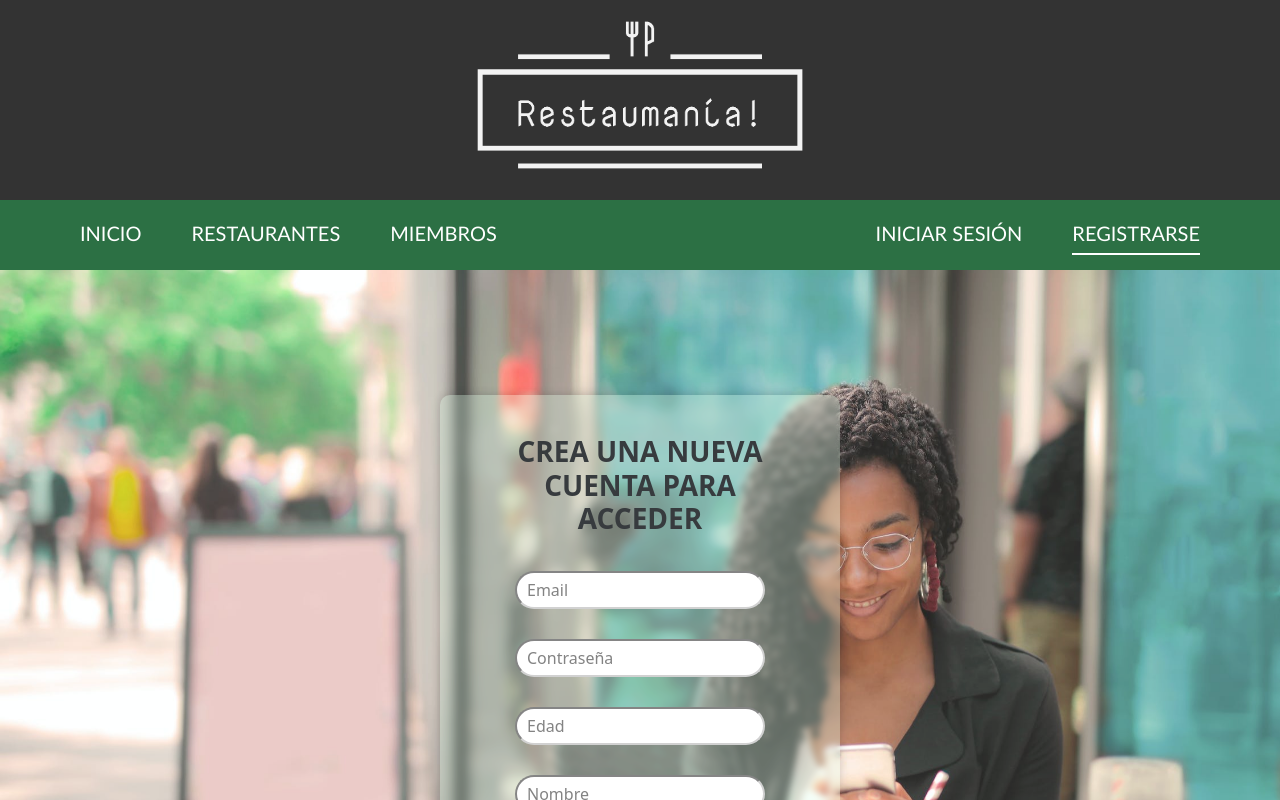
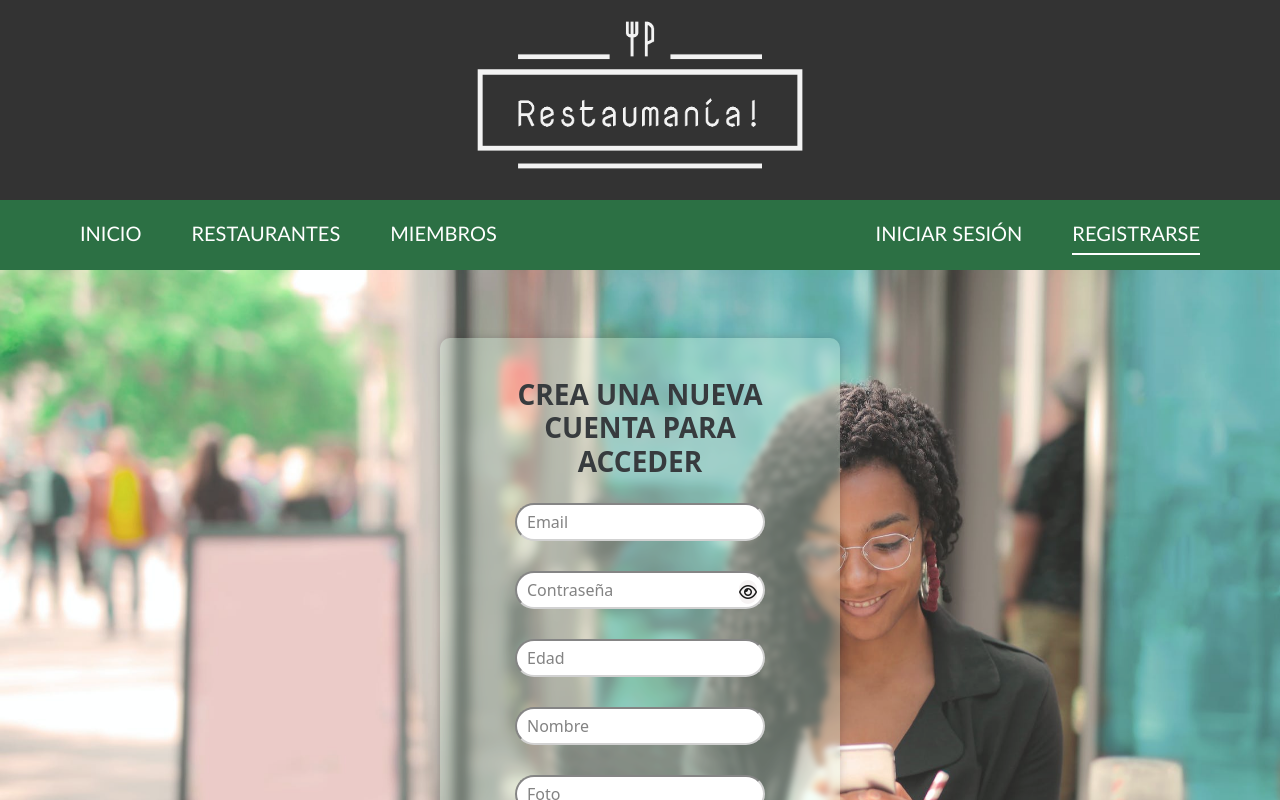
Before and after one commit to georgekutsia/pro10-restaurantes, an Angular app: page /register in a window 1280 px wide. Shown: the top 800 px of the page. Built offline with nearby package versions, Linux system fonts and the light colour scheme; some icons are missing.

Commit message:
login y register mejorado

```diff
--- a/src/app/pages/login/login.component.html
+++ b/src/app/pages/login/login.component.html
@@ -4,17 +4,18 @@
         <h3 class="form-h3">INICIA SESIÓN CON TU CUENTA DE RESTAUMANÍACO</h3>
         <div>
             <input type="email" placeholder="Email" formControlName="email" />
-            <p *ngIf="(submited && loginForm?.get('email')?.hasError('required'))">El campo es requerido</p>
-            <p *ngIf="(submited && loginForm?.get('email')?.hasError('pattern'))">No tiene formato válido</p>
+            <p *ngIf="subCorrect && loginForm?.get('email')?.hasError('required')">El campo es requerido</p>
+            <p *ngIf="(subCorrect && loginForm?.get('email')?.hasError('pattern'))">No tiene formato válido</p>
         </div>
         <div class="father-password">
             <input type="{{ showPass }}" placeholder="Contraseña" formControlName="password" />
-            <button class="button-toggle" type="button" (click)="togglePassword()"><i class="fa-regular fa-eye"></i></button>
-            <p *ngIf="(submited && loginForm?.get('password')?.hasError('required'))">El campo es requerido</p>
-            <p *ngIf="(submited && loginForm?.get('password')?.hasError('pattern'))">No tiene formato válido</p>
-                    <div *ngIf="loginError" class="login-error">
-            <p>Usuario o contraseña incorrectos. Por favor, inténtalo de nuevo.</p>
-        </div>
+            <button *ngIf="showPass ==='password'" class="button-toggle" type="button" (click)="togglePassword()"><i class="fa-regular fa-eye"></i></button>
+            <button *ngIf="showPass === 'text'" class="button-toggle" type="button" (click)="togglePassword()"><i class="fa-regular fa-eye-slash"></i></button>
+            <p *ngIf="(subCorrect && loginForm?.get('password')?.hasError('required'))">El campo es requerido</p>
+            <p *ngIf="(subCorrect && loginForm?.get('password')?.hasError('pattern'))">No tiene formato válido</p>
+            <div *ngIf="loginError" class="login-error">
+                <p>Usuario o contraseña incorrectos. Por favor, inténtalo de nuevo.</p>
+            </div>
         </div>
         <button class="form-btn">Entrar</button>
     </form>
--- a/src/app/pages/login/login.component.ts
+++ b/src/app/pages/login/login.component.ts
@@ -11,14 +11,15 @@ import { Router } from '@angular/router'
 export class LoginComponent implements OnInit {
   loginForm!: FormGroup;
   submited: boolean = false;
-  showPass = 'password';
-  loginError = false;
+  subCorrect:boolean = false;
+  showPass:string = 'password';
+  loginError:boolean = false;
   constructor(private form: FormBuilder, private api: AuthService, private router: Router){}
 
   ngOnInit(): void {
     this.loginForm = this.form.group({
       email: ["", [Validators.required, Validators.pattern("^[a-zA-Z0-9.!#$%&’*+/=?^_`{|}~-]+@[a-zA-Z0-9-]+(?:\.[a-zA-Z0-9-]+)*")]],
-      password: [""],
+      password: ["", [Validators.required, Validators.pattern(/^(?=.*[a-z])(?=.*[A-Z])(?=.*\d)[a-zA-Z\d]{8,}$/)]],
     })
   }
 
@@ -26,7 +27,8 @@ export class LoginComponent implements OnInit {
     this.showPass = this.showPass === 'password' ? 'text' : 'password';
   }
   login() {
-  if (this.loginForm.valid) {
+    this.subCorrect = true;
+    if (this.loginForm.valid) {
     this.submited = true;
     this.api.login(this.loginForm.value).subscribe(
       (data: any) => {
@@ -37,8 +39,8 @@ export class LoginComponent implements OnInit {
       },
       (error) => {
         console.error(error);
+        this.submited = false;
         this.loginError = true;
-        this.submited = false;
       }
     );
   }
--- a/src/app/pages/register/register.component.html
+++ b/src/app/pages/register/register.component.html
@@ -1,31 +1,34 @@
 <div class="signup-bg">
-    <div *ngIf="submited" class="lds-ripple"><div></div><div></div></div>
-    <form *ngIf="!submited" [formGroup]="registerForm" (ngSubmit)="registrar()" class="form">
+    <div *ngIf="registered" class="lds-ripple"><div></div><div></div></div>
+    <form *ngIf="!registered" [formGroup]="registerForm" (ngSubmit)="registrar()" class="form">
         <h3 class="form-h3">CREA UNA NUEVA CUENTA PARA ACCEDER</h3>
-        <div>
+        <div class="parts">
             <input type="email" placeholder="Email" formControlName="email"/>
-            <p *ngIf="(submited && registerForm?.get('email')?.hasError('required'))">El campo es requerido</p>
-            <p *ngIf="(submited && registerForm?.get('email')?.hasError('pattern'))">Asegúrate de que tu email tiene el formato correcto</p>
+            <p *ngIf="(regCorrect && registerForm.get('email')?.hasError('required'))">El Email es requerido</p>
+            <p *ngIf="regCorrect && registerForm.get('email')?.hasError('pattern')">Asegúrate de que tu email tiene el formato correcto</p>
+        </div>
+        <div class="parts">
+            <input type="{{ showPass }}" placeholder="Contraseña" formControlName="password"/>
+            <button *ngIf="showPass === 'password'" class="button-toggle" type="button" (click)="togglePassword()"><i class="fa-regular fa-eye"></i></button>
+            <button *ngIf="showPass === 'text'" class="button-toggle" type="button" (click)="togglePassword()"><i class="fa-regular fa-eye-slash"></i></button>
+            <p *ngIf="regCorrect && registerForm.get('password')?.hasError('required')">La contraseña es requerida</p>
+            <article *ngIf="regCorrect && registerForm.get('password')?.hasError('pattern')">Debe incluir minúscula, mayúscula, un número y tener más de 8 caracteres</article>
+        </div>
+        <div class="parts">
+            <input type="number" placeholder="Edad" formControlName="age" min="12" max="350"/>
+            <p *ngIf="regCorrect && registerForm.get('age')?.hasError('required')">La edad es requerida</p>
+            <p *ngIf="regCorrect && registerForm.get('age')?.hasError('min')">No puedes registrarte si tienes menos 18 años, pero por favor disfruta del resto de las opciones</p>
+            <p *ngIf="regCorrect && registerForm.get('age')?.hasError('max')">No puedes registrarte si tienes más de 300 años</p>
+        </div>
+        <div class="parts">
+            <input type="text" placeholder="Nombre" formControlName="name"/>
+            <p *ngIf="(regCorrect && registerForm.get('name')?.hasError('required'))">Tienes que proporcionar un nombre</p>
+            <p *ngIf="regCorrect && registerForm.get('name')?.hasError('pattern')">Patrón inválido</p>
+            <p *ngIf="regCorrect && registerForm.get('name')?.hasError('minlength')">El nombre es demasiado corto</p>
+            <p *ngIf="regCorrect && registerForm.get('name')?.hasError('maxlength')">El nombre es demasiado largo</p>
         </div>
         <div>
-            <input type="password" placeholder="Contraseña" formControlName="password"/>
-            <p *ngIf="(submited && registerForm?.get('password')?.hasError('required'))">El campo es requerido</p>
-            <p *ngIf="(submited && registerForm?.get('password')?.hasError('pattern'))">Asegúrate de que tu contraseña incluye una letra minúscula, una mayúscula y un número y tiene más de 8 caracteres</p>
-        </div>
-        <div>
-            <input type="age" placeholder="Edad" formControlName="age"/>
-            <p *ngIf="(submited && registerForm?.get('age')?.hasError('required'))">El campo es requerido</p>
-            <p *ngIf="(submited && registerForm?.get('age')?.hasError('min'))">No puedes registrarte si no tienes 18 años</p>
-        </div>
-        <div>
-            <input type="name" placeholder="Nombre" formControlName="name"/>
-            <p *ngIf="(submited && registerForm?.get('name')?.hasError('required'))">El campo es requerido</p>
-            <p *ngIf="submited && registerForm?.get('name')?.hasError('pattern')">Patrón inválido</p>
-            <p *ngIf="submited && registerForm?.get('name')?.hasError('minlength')">El nombre es demasiado corto</p>
-            <p *ngIf="submited && registerForm?.get('name')?.hasError('maxlength')">El nombre es demasiado largo</p>
-        </div>
-        <div>
-            <input type="img" placeholder="Foto" formControlName="img" />
+            <input type="text" placeholder="Foto" formControlName="img" />
         </div>
         <button class="form-btn">Registrarme</button>
     </form>
--- a/src/app/pages/register/register.component.scss
+++ b/src/app/pages/register/register.component.scss
@@ -17,12 +17,11 @@
       padding: 40px;
       box-shadow: 0 0 10px rgba(0, 0, 0, 0.2);
       width: 400px;
-      height: 500px;
-      text-align: center;
+        text-align: center;
 
       &-h3{
         font-weight: bold;
-        margin-bottom: 20px;
+        margin-bottom: 10px;
       }
 
       input{
@@ -32,11 +31,21 @@
           width: 250px;
           margin-block: 15px;
       }
-
+  .parts{
+    position: relative;
+    width: 100%;
+  }
       p{
           color: red;
+          margin: 0px;
+          position: absolute;
+          bottom: -10px;
+          margin: auto;
       }
-
+  article{
+          color: red;
+          font-size: 16px;
+  }
       &-btn{
         background-color: #04AA6D;
         border: none;
@@ -99,3 +108,13 @@
     opacity: 0;
   }
 }
+.button-toggle{
+  position: absolute;
+  border-radius: 50px;
+  right: 43px;
+  top:24px;
+  padding:0px;
+  margin: 0px;
+  background-color: rgba(244, 241, 241, 0.95);;
+  border: none;
+}
--- a/src/app/pages/register/register.component.ts
+++ b/src/app/pages/register/register.component.ts
@@ -10,31 +10,42 @@ import { Router } from '@angular/router';
 })
 export class RegisterComponent implements OnInit{
   registerForm!: FormGroup;
-  submited: boolean = false;
+  registered: boolean = false;
+  regCorrect: boolean = false;
+  registerError:boolean = false;
+  showPass = 'password';
+
   defaultImg: string = "https://res.cloudinary.com/dxnzcewsy/image/upload/v1692581180/restaurantes%20y%20usuarios/otras/pngwing.com_30_b3rztq.png"
   constructor(private form: FormBuilder, private api: AuthService, private router: Router){}
     ngOnInit(): void{
       this.registerForm = this.form.group({
         email: ["", [Validators.required, Validators.pattern("^[a-zA-Z0-9.!#$%&`*+/=?^_`{|}~-]+@[a-zA-Z0-9-]+(?:\.[a-zA-Z0-9-]+)*")]],
-        password: ["", [Validators.required]],
-        name: ["", [Validators.required, Validators.pattern('^[a-zA-Z]+$'), Validators.minLength(1), Validators.maxLength(30)]],
-        age: ["", [Validators.required, Validators.min(18)]],
+        password: ["", [Validators.required, Validators.pattern(/^(?=.*[a-z])(?=.*[A-Z])(?=.*\d)[a-zA-Z\d]{8,}$/)]],
+        name: ["", [Validators.required, Validators.pattern('^[a-zA-Z]+$'), Validators.minLength(3), Validators.maxLength(30)]],
+        age: ["", [Validators.required, Validators.min(18), Validators.max(300)]],
         img: ["",]
       })
 
   }
+  togglePassword() {
+    this.showPass = this.showPass === 'password' ? 'text' : 'password';
+  }
   registrar(){
-    this.submited = true;
+    this.regCorrect = true
     if(this.registerForm.valid){
-      console.log(this.registerForm.value)
+      this.registered = true;
       if (!this.registerForm.get('img')?.value) {
         this.registerForm.get('img')?.setValue(this.defaultImg);
       }
       this.api.register(this.registerForm.value).subscribe((data) => {
-        console.log(data);
         this.router.navigate(['/login'])
       },
-     )
+      (error) => {
+          console.log("sub", this.registered)
+          this.registerError = true;
+          this.registered = false;
+        }
+      )
     }
   }
 }
```
